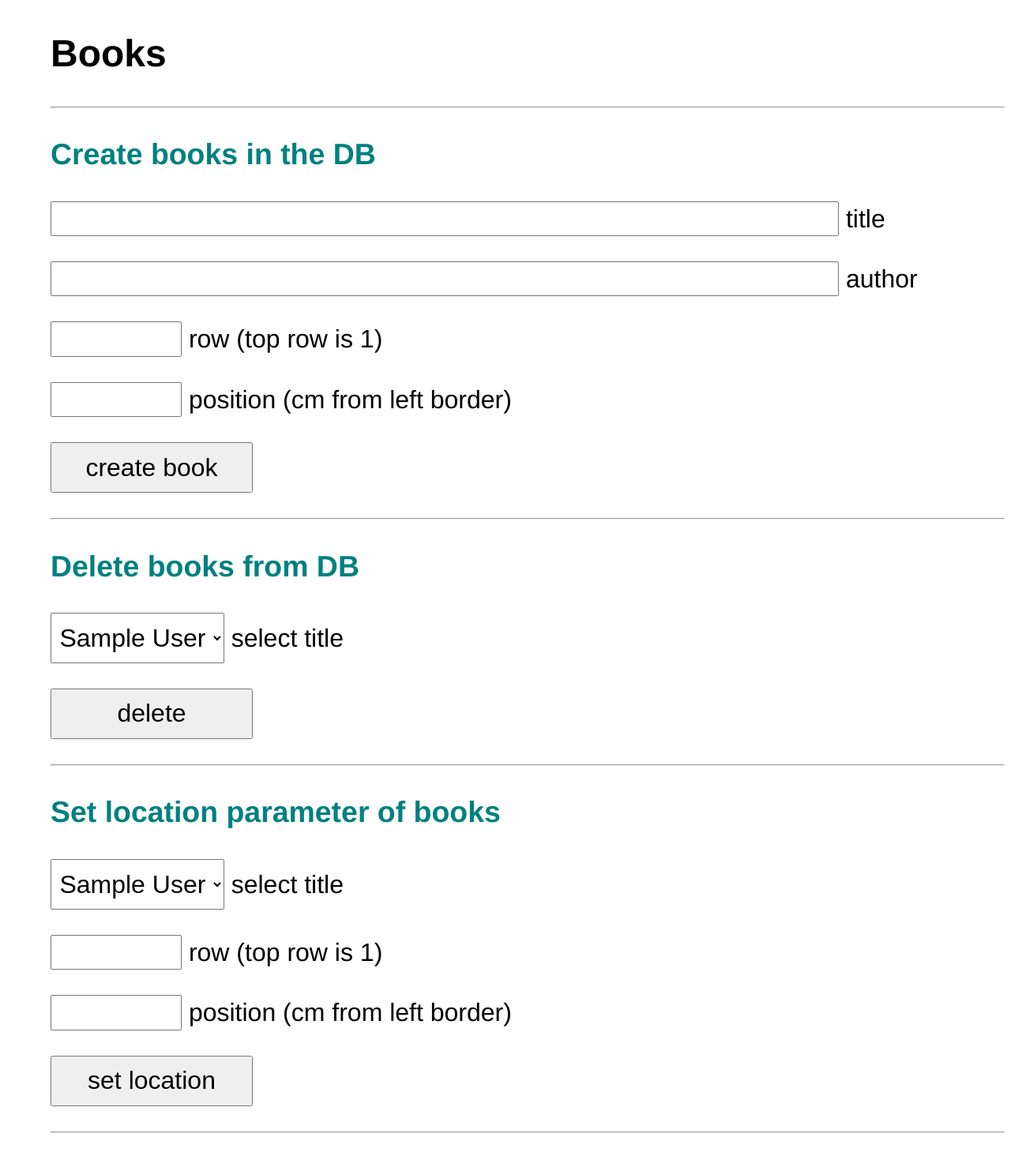
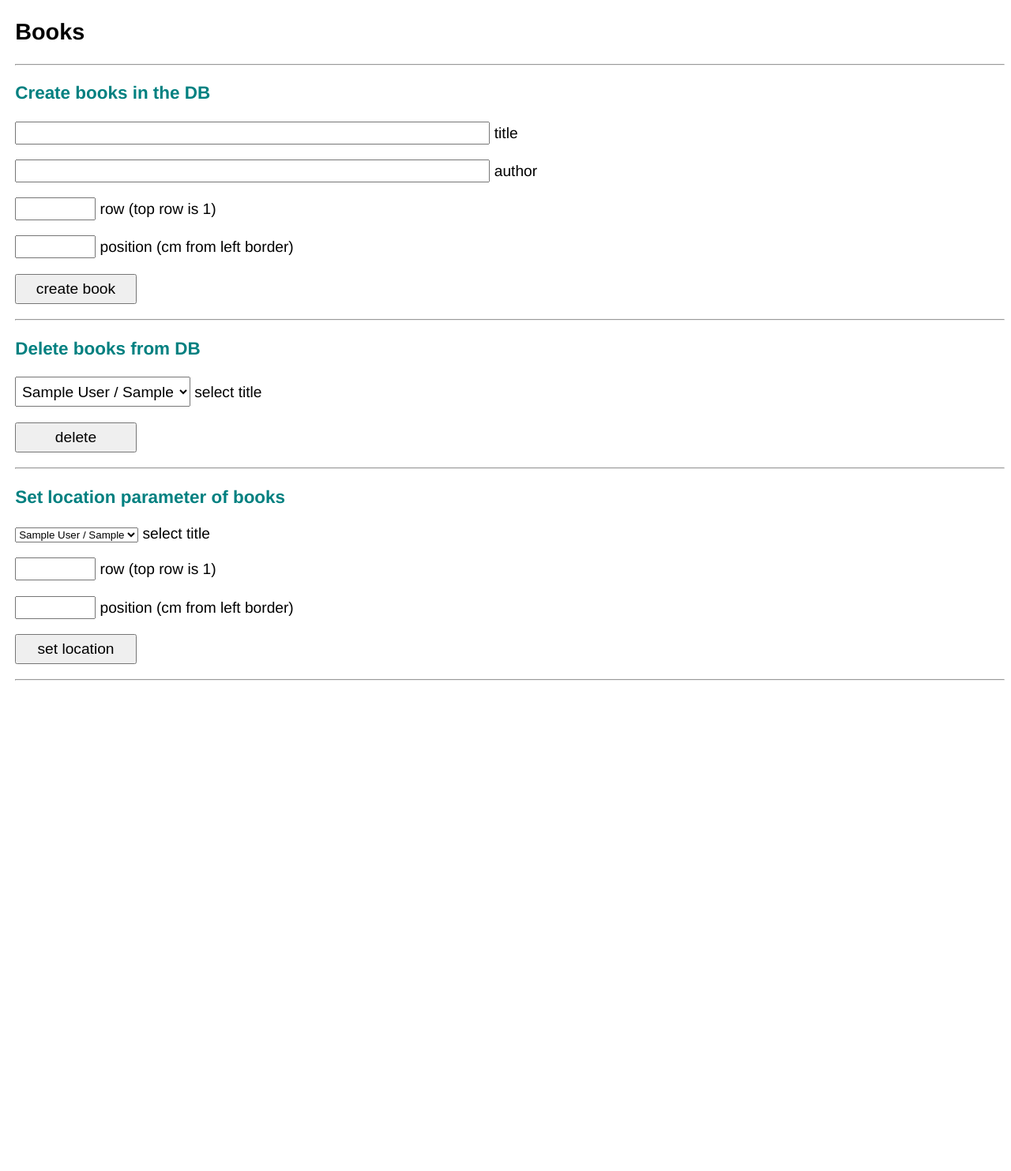
Before and after one commit to Nechoj/Raspberry-DMX-Laser-Library, a PHP site: page /books.php in a window 1280 px wide. Shown: the whole page at 79% size. After the commit the page ends 862 px from the top, so only its background shows below. Run offline with PHP 8.4, Linux system fonts and the light colour scheme; tables that the repository leaves empty or names only in its code hold one stand-in row (values such as "Sample post").

Commit message:
adapted the style sheets to handhelds

```diff
--- a/books.php
+++ b/books.php
@@ -54,7 +54,7 @@
 
 <form action="<?php echo $_SERVER['PHP_SELF']; ?>" method="post">
     <p>
-        <select name="books1" class="DropDown2" size="1">
+        <select name="books1" class="DropDown" size="1">
             <?php book_select(isset($_POST['books1']) ? substr($_POST['books1'], 2) : 0); ?>
         </select> select title
     </p>
--- a/css/style_handheld.css
+++ b/css/style_handheld.css
@@ -7,17 +7,10 @@
 
 .Button
 {
-    height:2em;
-    text-align:center;
-    font-size:1.2em;
     width: 25%;
 }
 
-.DropDown2
+.DropDown
 {
-    text-align:right;
-    font-size:1.2em;
-    height:2em;
     width:100%;
-    padding: 0.5em;
 }
--- a/css/style_screen.css
+++ b/css/style_screen.css
@@ -3,9 +3,9 @@
 {
     color:#000;
     background-color:#FFF;
-    font-size:200%;
+    font-size:120%;
     font-family:Helvetica,Arial,sans-serif;
-    margin-left:2em;
+    margin-left:1em;
 }
 
 h3
@@ -15,43 +15,36 @@
 
 .Inputfield1
 {
-    padding-right:1em;
     text-align:right;
     font-size:100%;
     height:1.2em;
     width:4em;
+    padding-right:1em;
 }
 
 .Inputfield2
 {
-    padding-right:1em;
-    text-align:right;
+    text-align:left;
     font-size:100%;
     height:1.2em;
     width:30em;
+    padding-right:1em;
 }
 
 .DropDown
 {
-    text-align:right;
-    font-size:100%;
-    height:1.5em;
-    width:11.6em;
-}
-
-.DropDown2
-{
     text-align:left;
     font-size:100%;
+    min-width:8em;
     height:2em;
     padding:.2em;
 }
 
 .Button
 {
-    height:2em;
     text-align:center;
     font-size:100%;
+    height:2em;
     width: 8em;
 }
 
--- a/modules/m_books.php
+++ b/modules/m_books.php
@@ -84,9 +84,9 @@
 
 while($dbrow = mysql_fetch_row($result)){
     if($bookID == $dbrow[0]){
-        echo '<option selected value="ID' . $dbrow[0] . '">' . $dbrow[1] . '</option>';
+        echo '<option selected value="ID' . $dbrow[0] . '">' . $dbrow[1] . ' / ' . $dbrow[2] . '</option>';
     }else{
-        echo '<option value="ID' . $dbrow[0] . '">' . $dbrow[1] . '</option>';
+        echo '<option value="ID' . $dbrow[0] . '">' . $dbrow[1] . ' / ' . $dbrow[2] . '</option>';
     }
 }
 // Free result set
```
Also changed, not shown: index.php (+1 -8 lines), parameters.php (+7 -0 lines).
